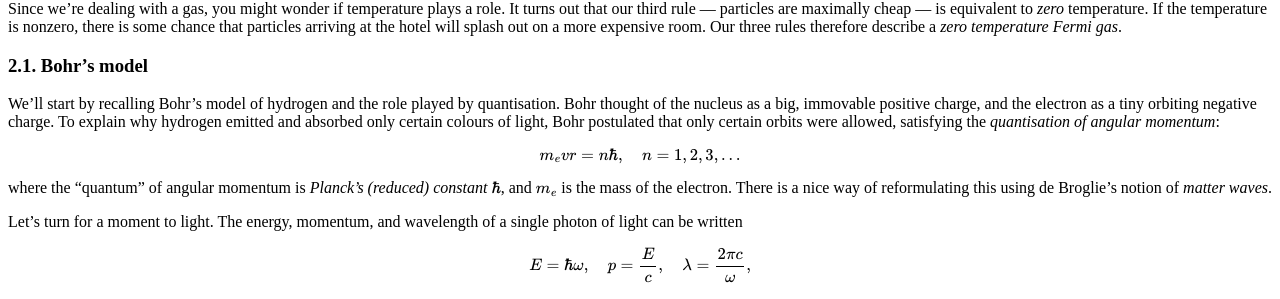
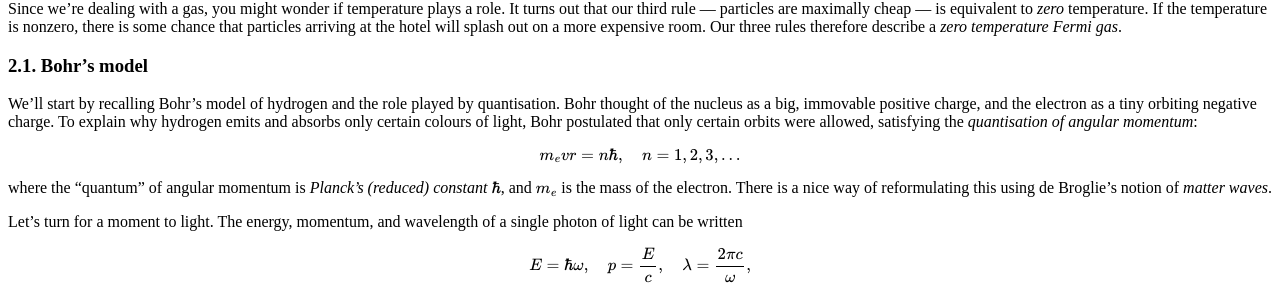
Before and after one commit to hapax/hapax.github.io, a Jekyll site: the page built from assets/chandra.md, in a window 1280 px wide and 900 px high, scrolled down 1324 px. Shown: the part 165-464 px from the top of the window. Built offline with Jekyll 4.4.1, drawn with Linux system fonts in a browser that asks for light colours; our own code applies the rules of GitHub Pages for plain Markdown files; formulas are drawn with MathJax 3; a script that is not in the unit is left out.

Commit message:
Update chandra.md

```diff
--- a/assets/chandra.md
+++ b/assets/chandra.md
@@ -115,7 +115,7 @@ We'll start by recalling Bohr's model of hydrogen and the role played
 by quantisation.
 Bohr thought of the nucleus as a big, immovable positive charge, and
 the electron as a tiny orbiting negative charge.
-To explain why hydrogen emitted and absorbed only certain colours of
+To explain why hydrogen emits and absorbs only certain colours of
 light, Bohr postulated that only certain orbits were allowed,
 satisfying the *quantisation of angular momentum*:
 
```
